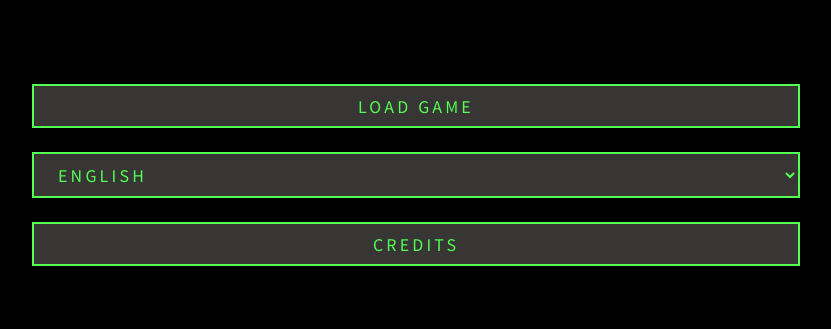
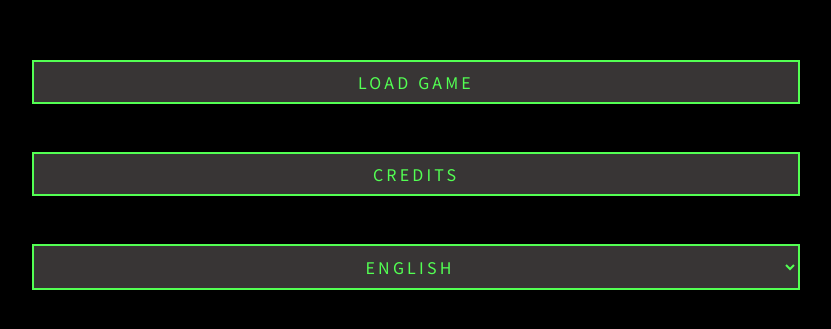
Before and after one commit to pauljstales/nolongeralone, a plain HTML site: page screens/landing/landing.html in a window 1280 px wide. Shown: the part 225-554 px from the top of the page, without its empty margins (224-1055 px from the left). Drawn offline with Linux system fonts and the light colour scheme.

Commit message:
switched credits and language

```diff
--- a/screens/landing/landing.css
+++ b/screens/landing/landing.css
@@ -45,4 +45,5 @@ body {
   font-family: "Noto Sans JP", sans-serif;
   font-size: 1rem;
   width: 60%;
+  text-align: center;
 }
--- a/screens/landing/landing.html
+++ b/screens/landing/landing.html
@@ -25,7 +25,11 @@
       <a class="button button--size-large" href="\screens\intro\intro.html">
         LOAD GAME
       </a>
-      <br />
+      <br /><br />
+      <a class="button button--size-large" href="\screens\credits\credits.html">
+        CREDITS
+      </a>
+      <br /><br />
       <select id="language" class="screen__select" name="language">
         <option value="english">ENGLISH</option>
         <option value="chinese">中国人</option>
@@ -38,10 +42,6 @@
         <option value="japanese">日本語</option>
         <option value="german">DEUTSCHE</option>
       </select>
-      <br />
-      <a class="button button--size-large" href="\screens\credits\credits.html"
-        >CREDITS</a
-      >
       <div id="scripts">
         <script src="landing-model.js"></script>
         <script src="landing-view.js"></script>
```
